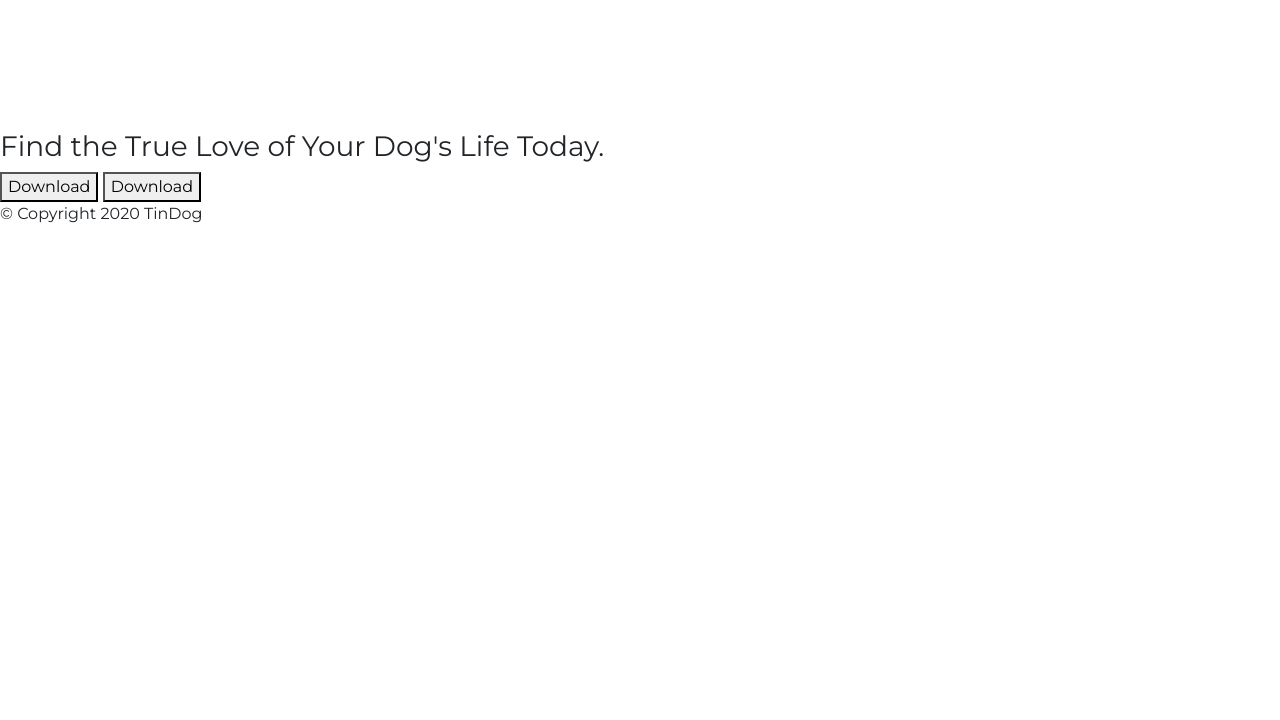
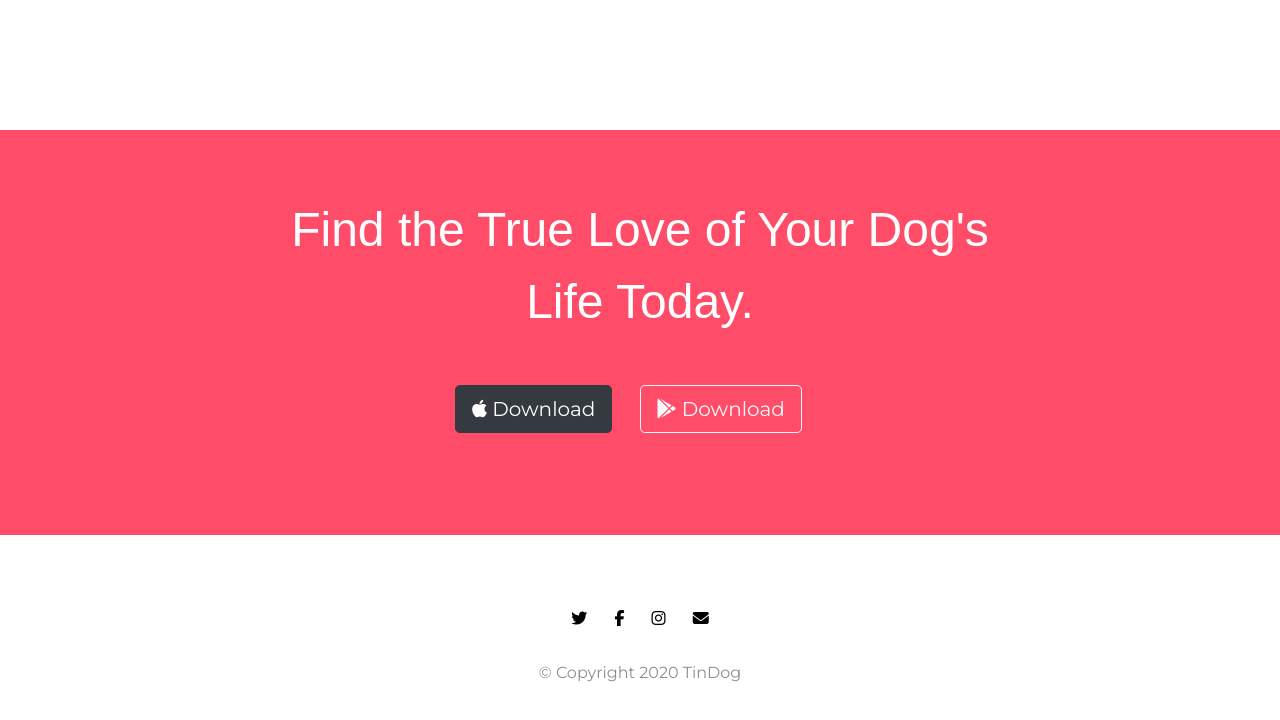
Before and after one commit to lslozano/TinDog, a plain HTML site: page index.html in a window 1280 px wide. Shown: the part 2561-3281 px from the top of the page. Before the commit the page ends 2803 px from the top, so only its background shows below. Drawn offline with nearby package versions, Linux system fonts and the light colour scheme.

Commit message:
Site done

```diff
--- a/css/styles.css
+++ b/css/styles.css
@@ -21,7 +21,7 @@ h1 {
   padding: 3% 15% 7%;
 }
 
-/* Navigation Bar */
+/* NAVIGATION BAR */
 .brand-logo {
   color: #ffffff;
   font-family: 'Ubuntu', sans-serif;
@@ -42,12 +42,12 @@ h1 {
   font-family: 'Montserrat-Light', sans-serif;
 }
 
-/* Download Buttons */
+/* DOWNLOAD BUTTONS */
 .download-button {
   margin: 5% 3% 5% 0;
 }
 
-/* Features */
+/* FEATURES */
 .icon {
   color: #ef8172;
   margin-bottom: 1rem;
@@ -71,7 +71,7 @@ h1 {
   color: #8f8f8f
 }
 
-/* Testimonials */
+/* TESTIMONIALS */
 .carousel-item {
   padding: 7% 15%;
 }
@@ -88,13 +88,13 @@ h1 {
   line-height: 1.5;
 }
 
-/* Press */
+/* PRESS */
 .press-logo {
   width: 15%;
   margin: 20px 20px 50px;
 }
 
-/* Pricing */
+/* PRICING */
 .pricing-column {
   padding: 3% 2%;
 }
@@ -113,6 +113,26 @@ h1 {
 .card-body > p {
   font-family: 'Monsterrat-Bold', sans-serif;
   color: #8f8f8f;
+}
+
+/* CALL TO ACTION */
+.cta-heading {
+  font-family: 'Montserrat-Black', sans-serif;
+  font-size: 3rem;
+  line-height: 1.5;
+}
+
+.contact-icon {
+  color: #000;
+  margin: 1% 1%;
+}
+
+.contact-icon:hover {
+  color: #ff4C68;
+}
+
+.copyright {
+  margin-top: 2%;
 }
 
 /******************ID SELECTORS*****************/
@@ -154,10 +174,24 @@ h1 {
   color: #8f8f8f;
 }
 
+#cta {
+  background-color: #ff4c68;
+  color: #fff;
+  padding: 5% 20%;
+  text-align: center;
+}
+
+#footer {
+  background-color: #fff;
+  color: #8f8f8f;
+  padding: 5% 5%;
+  text-align: center;
+}
+
 /************************MEDIA QUERIES*****************/
 
 /* Display of img-app-preview on tablet and above */
-@media (max-width: 1028px) {
+@media (max-width: 992px) {
   .brand-info {
     text-align: center;
   }
@@ -165,5 +199,6 @@ h1 {
   .img-app-preview {
     position: static;
     transform: rotate(0);
+    width: 50%;
   }
 }
--- a/index.html
+++ b/index.html
@@ -31,13 +31,13 @@
         <div class="collapse navbar-collapse" id="navbarSupportedContent">
           <ul class="navbar-nav ml-auto">
             <li class="nav-item">
-              <a class="nav-link" href="">Contact</a>
+              <a class="nav-link" href="#footer">Contact</a>
             </li>
             <li class="nav-item">
-              <a class="nav-link" href="">Pricing</a>
+              <a class="nav-link" href="#pricing">Pricing</a>
             </li>
             <li class="nav-item">
-              <a class="nav-link" href="">Download</a>
+              <a class="nav-link" href="#cta">Download</a>
             </li>
           </ul>
         </div>
@@ -47,8 +47,8 @@
       <div class="row brand-info">
         <div class="col-lg-6">
           <h1>Meet new and interesting dogs nearby.</h1>
-          <button class="btn btn-dark btn-lg download-button" type="button"><i class="fab fa-apple"></i> Download</button>
-          <button class="btn btn-outline-light btn-lg download-button" type="button"><i class="fab fa-google-play"></i> Download</button>
+          <button class="btn btn-lg btn-dark download-button" type="button"><i class="fab fa-apple"></i> Download</button>
+          <button class="btn btn-lg btn-outline-light download-button" type="button"><i class="fab fa-google-play"></i> Download</button>
         </div>
         <div class="col-lg-6">
           <img class="img-app-preview" src="images/iphone6.png" alt="iphone-mockup">
@@ -191,9 +191,9 @@
 
   <section id="cta">
 
-    <h3>Find the True Love of Your Dog's Life Today.</h3>
-    <button type="button">Download</button>
-    <button type="button">Download</button>
+    <h3 class="cta-heading">Find the True Love of Your Dog's Life Today.</h3>
+    <button class="btn btn-lg btn-dark  download-button" type="button"><i class="fab fa-apple"></i> Download</button>
+    <button class="btn btn-lg btn-outline-light download-button" type="button"><i class="fab fa-google-play"></i> Download</button>
 
   </section>
 
@@ -202,7 +202,11 @@
 
   <footer id="footer">
 
-    <p>© Copyright 2020 TinDog</p>
+    <i class="fab fa-twitter contact-icon"></i>
+    <i class="fab fa-facebook-f contact-icon"></i>
+    <i class="fab fa-instagram contact-icon"></i>
+    <i class="fas fa-envelope contact-icon"></i>
+    <p class="copyright">© Copyright 2020 TinDog</p>
 
   </footer>
 
```
